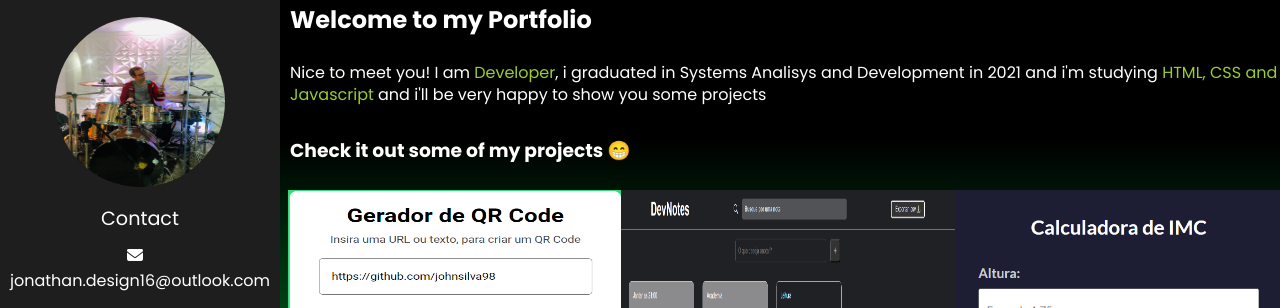
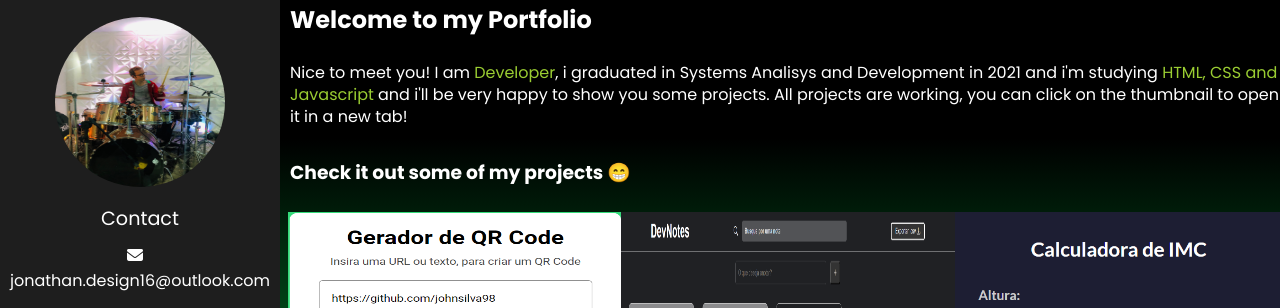
Before and after one commit to JohnSilva98/Portfolio, a plain HTML site: page homeEng.html in a window 1280 px wide. Shown: the part 51-359 px from the top of the page. Drawn offline with nearby package versions, Linux system fonts and the light colour scheme; a script that the page names is missing.

Commit message:
Update homeEng.html

```diff
--- a/homeEng.html
+++ b/homeEng.html
@@ -107,7 +107,8 @@
           <span class="highlight">Developer</span>, i graduated in Systems
           Analisys and Development in 2021 and i'm studying
           <span class="highlight">HTML, CSS and Javascript </span>and i'll be
-          very happy to show you some projects
+          very happy to show you some projects.
+          All projects are working, you can click on the thumbnail to open it in a new tab!
         </p>
         <br />
         <h3>Check it out some of my projects 😁</h3>
```
